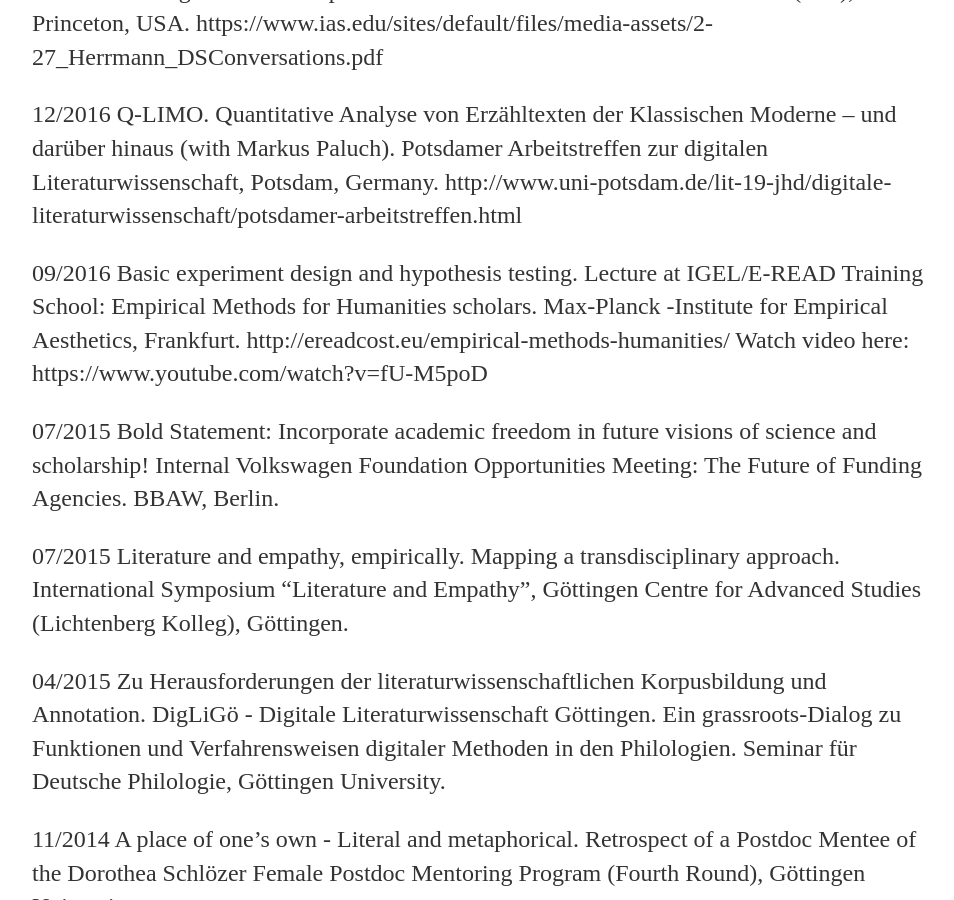
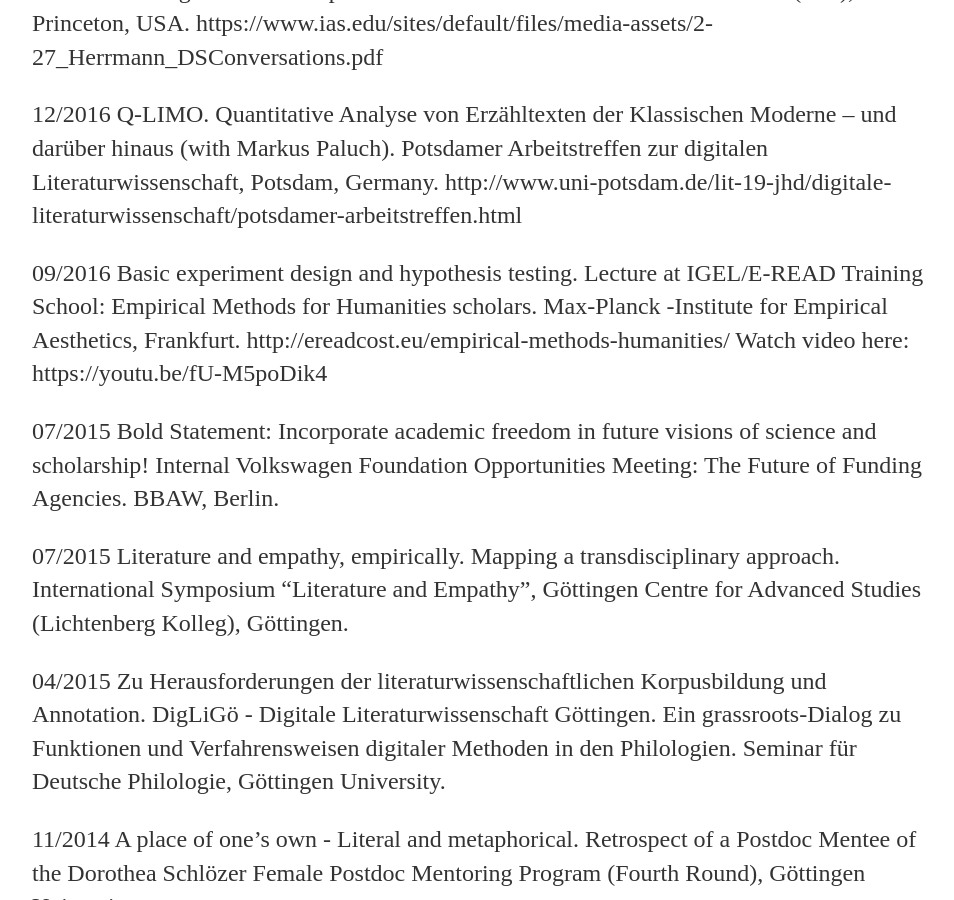
Before and after one commit to jberenike/jberenike.github.io, a Jekyll site: the page built from publications.md, in a window 1280 px wide and 900 px high, scrolled down 5627 px. Shown: the whole window, without its empty margins (160-1114 px from the left). Built offline with Jekyll 4.4.1, drawn with Linux system fonts in a browser that asks for light colours; some of the changed lines change nothing that is shown.

Commit message:
correct URL video

```diff
--- a/publications.md
+++ b/publications.md
@@ -107,7 +107,7 @@ in print
 
  12/2016  Q-LIMO. Quantitative Analyse von Erzähltexten der Klassischen Moderne – und darüber hinaus (with Markus Paluch). Potsdamer Arbeitstreffen zur digitalen Literaturwissenschaft, Potsdam, Germany. http://www.uni-potsdam.de/lit-19-jhd/digitale-literaturwissenschaft/potsdamer-arbeitstreffen.html
 
- 09/2016	 Basic experiment design and hypothesis testing. Lecture at IGEL/E-READ Training School: Empirical Methods for Humanities scholars. Max-Planck -Institute for Empirical Aesthetics, Frankfurt. http://ereadcost.eu/empirical-methods-humanities/ Watch video here: https://www.youtube.com/watch?v=fU-M5poD
+ 09/2016	 Basic experiment design and hypothesis testing. Lecture at IGEL/E-READ Training School: Empirical Methods for Humanities scholars. Max-Planck -Institute for Empirical Aesthetics, Frankfurt. http://ereadcost.eu/empirical-methods-humanities/ Watch video here: https://youtu.be/fU-M5poDik4
 
  07/2015	 Bold Statement: Incorporate academic freedom in future visions of science and scholarship!  Internal Volkswagen Foundation Opportunities Meeting: The Future of Funding Agencies. BBAW, Berlin.
 
```
